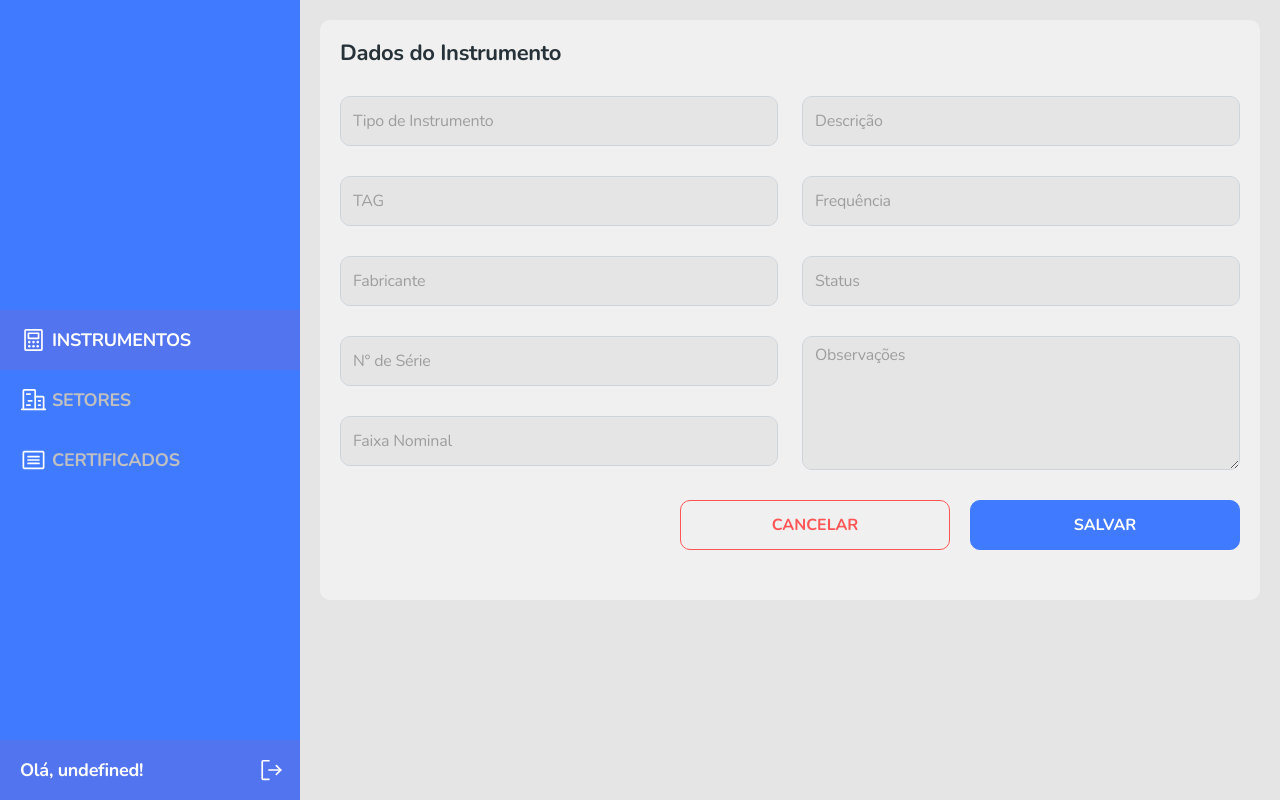
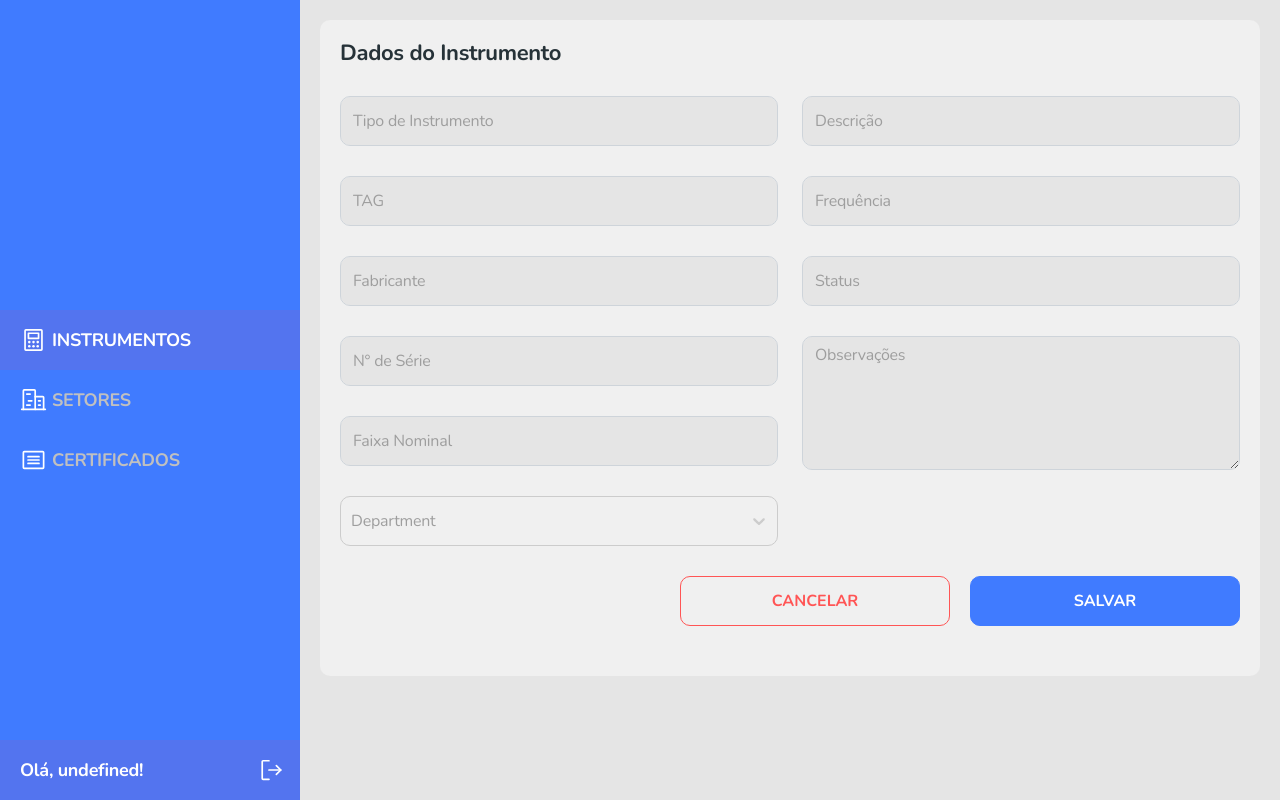
Before and after one commit to zaqueurodrigues/esmetrology, a React (Create React App) app in the folder frontweb/: page /instruments/1 in a window 1280 px wide. Built offline with nearby package versions, Linux system fonts and the light colour scheme; no server answers.

Commit message:
React-Select, Departments findAll and retrieving departments from back

```diff
--- a/frontweb/package.json
+++ b/frontweb/package.json
@@ -13,6 +13,7 @@
     "@types/react": "^17.0.0",
     "@types/react-dom": "^17.0.0",
     "@types/react-router-dom": "^5.3.3",
+    "@types/react-select": "^5.0.1",
     "axios": "^1.1.3",
     "bootstrap": "^5.2.2",
     "jwt-decode": "^3.1.2",
@@ -25,6 +26,7 @@
     "react-hook-form": "^7.39.3",
     "react-router-dom": "^5.3.3",
     "react-scripts": "5.0.1",
+    "react-select": "^5.6.1",
     "typescript": "^4.8.4",
     "web-vitals": "^2.1.4"
   },
--- a/frontweb/src/pages/Instrument/InstrumentForm/index.tsx
+++ b/frontweb/src/pages/Instrument/InstrumentForm/index.tsx
@@ -3,8 +3,10 @@ import Navbar from "components/Navbar";
 import { useForm } from "react-hook-form";
 import { useHistory, useParams } from "react-router-dom";
 import { Instrument } from "types/instrument";
+import { Department } from "types/department";
 import { requestBackend } from "util/requests";
-import { useEffect } from 'react';
+import { useEffect, useState } from 'react';
+import Select from "react-select";
 import './styles.css';
 
 type UrlParams = {
@@ -13,6 +15,14 @@ type UrlParams = {
 
 const InstrumentForm = () => {
 
+    const [ selectDepartment, setSelectDepartment ] = useState<Department[]>([]);
+
+    const options = [
+        { value: 'chocolate', label: 'Chocolate' },
+        { value: 'strawberry', label: 'Strawberry' },
+        { value: 'vanilla', label: 'Vanilla' }
+      ]
+
     const { instrumentId } = useParams<UrlParams>();
 
     const isEditing = instrumentId !== 'create';
@@ -20,6 +30,13 @@ const InstrumentForm = () => {
     const history = useHistory();
 
     const { register, handleSubmit, formState: { errors }, setValue } = useForm<Instrument>();
+
+    useEffect(() => {
+        requestBackend({withCredentials: true, url: '/departments'})
+            .then((response) => {
+                setSelectDepartment(response.data.content)
+            })
+    }, []);
 
     useEffect(() => {
         if (isEditing) {
@@ -102,11 +119,8 @@ const InstrumentForm = () => {
                                         name="tag"
                                     />
                                     <div className="invalid-feedback d-block">{errors.tag?.message}</div>
-
-
                                 </div>
                                 <div className="margin-botton-30">
-
                                     <input
                                         {...register('mark', {
                                             required: 'Campo Obrigatório',
@@ -118,11 +132,8 @@ const InstrumentForm = () => {
                                         name="mark"
                                     />
                                     <div className="invalid-feedback d-block">{errors.mark?.message}</div>
-
-
                                 </div>
                                 <div className="margin-botton-30">
-
                                     <input
                                         {...register('serie', {
                                             required: 'Campo Obrigatório',
@@ -134,11 +145,8 @@ const InstrumentForm = () => {
                                         name="serie"
                                     />
                                     <div className="invalid-feedback d-block">{errors.serie?.message}</div>
-
-
                                 </div>
                                 <div className="margin-botton-30">
-
                                     <input
                                         {...register('range', {
                                             required: 'Campo Obrigatório',
@@ -150,10 +158,19 @@ const InstrumentForm = () => {
                                         name="range"
                                     />
                                     <div className="invalid-feedback d-block">{errors.range?.message}</div>
+                                </div>
+                                <div className="margin-botton-30">
+                                  <Select
+                                  placeholder="Department"
+                                  options={selectDepartment}
+                                  classNamePrefix="instrument-form-select"
+                                  getOptionLabel={(department: Department) => department.name }
+                                  getOptionValue={(department: Department) => String(department.id)}
+                                  />
+                                </div>
+                            </div>
 
 
-                                </div>
-                            </div>
                             <div className="col-lg-6 margin-botton-30">
                                 <div className="margin-botton-30">
                                     <input
--- a/frontweb/src/pages/Instrument/InstrumentForm/styles.css
+++ b/frontweb/src/pages/Instrument/InstrumentForm/styles.css
@@ -34,6 +34,24 @@
     font-weight: bold;
 }
 
+.instrument-form-select__control {
+    border-radius: 10px !important;
+    font-size: 1em;
+    letter-spacing: -0.015em;
+    color: #263238;
+    height: 50px;
+    background-color: #F0F0F0 !important;
+}
+
+.instrument-form-select__placeholder {
+    color: #9E9E9E !important;
+}
+
+.instrument-form-select__indicator-separator {
+   display: none;
+}
+
+
 @media (min-width: 576px) {
     .instrument-form-buttons-container {
         justify-content: flex-end;
```
Also changed, not shown: 1 other file (tests, documents, lock files or other folders).
